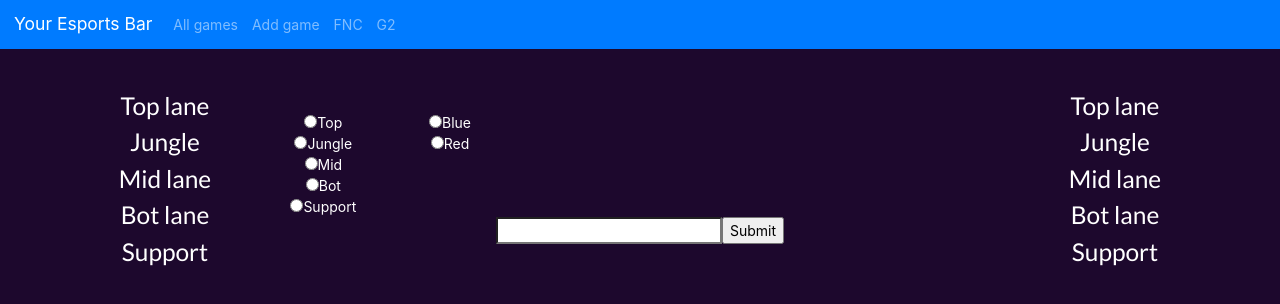
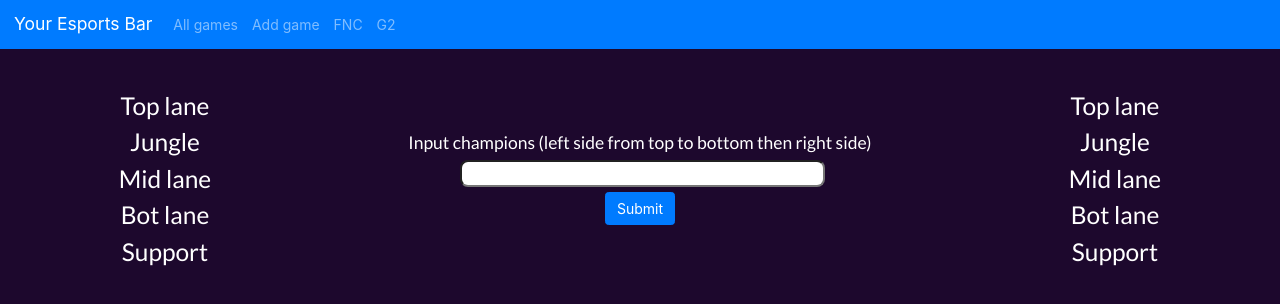
Before and after one commit to divakaivan/icc-games-ui, a React (Create React App) app: page /new in a window 1280 px wide. Shown: the top 304 px of the page. Built offline with nearby package versions, Linux system fonts and the light colour scheme.

Commit message:
adding modal for invalid champions

```diff
--- a/src/components/games/NewGame.js
+++ b/src/components/games/NewGame.js
@@ -2,13 +2,12 @@ import React, {useState} from "react";
 import "../../stylesheets/NewGame.css";
 import validChampions from "./CheckChampionValid";
 import ChampionPicked from "./ChampionPicked";
+import {Modal, Button} from "react-bootstrap";
 
 const NewGame = () => {
     const [champion, setChampion] = useState("");
     const [championsList, setChampionsList] = useState([]);
     const [invalidChampion, setInvalidChampion] = useState(false);
-    const [role, setRole] = useState("");
-    const [side, setSide] = useState("");
 
     const handleSubmit = e => {
         e.preventDefault();
@@ -18,45 +17,44 @@ const NewGame = () => {
             setInvalidChampion(true);
         }
     };
-    console.log(role);
+
     return (
         <div className="text-white mt-5 container">
             <div className="row center-block align-items-center text-center">
                 <div className="col-md-2">
                     {championsList[0] ? <ChampionPicked champion={championsList[0]}/> : (<h3>Top lane<br/></h3>)}
-                    {championsList[1] && role === "Jungle" && side === "Blue" ? <ChampionPicked champion={championsList[1]}/> : (<h3>Jungle<br/></h3>)}
-                    {championsList[2] && role === "Mid" && side === "Blue" ? <ChampionPicked champion={championsList[2]}/> : (<h3>Mid lane<br/></h3>)}
-                    {championsList[3] && role === "Bot" && side === "Blue" ? <ChampionPicked champion={championsList[3]}/> : (<h3>Bot lane<br/></h3>)}
-                    {championsList[4] && role === "Support" && side === "Blue" ? <ChampionPicked champion={championsList[4]}/> : (<h3>Support<br/></h3>)}
+                    {championsList[1] ? <ChampionPicked champion={championsList[1]}/> : (<h3>Jungle<br/></h3>)}
+                    {championsList[2] ? <ChampionPicked champion={championsList[2]}/> : (<h3>Mid lane<br/></h3>)}
+                    {championsList[3] ? <ChampionPicked champion={championsList[3]}/> : (<h3>Bot lane<br/></h3>)}
+                    {championsList[4] ? <ChampionPicked champion={championsList[4]}/> : (<h3>Support<br/></h3>)}
                 </div>
                 <div className="col-md-8">
-                    {invalidChampion ? (<div><h4 style={{color: "red"}}>Invalid Champion</h4><button onClick={()=>setInvalidChampion(false)}>OK</button></div>) : null}
-                    <div className="row">
-                        <div className="col-md-2">
-                            <form>
-                                <input type="radio" name="champ" value="Top" onClick={()=>setRole("Top")}/>Top<br/>
-                                <input type="radio" name="champ" value="Jungle" onClick={()=>setRole("Jungle")}/>Jungle<br/>
-                                <input type="radio" name="champ" value="Jungle" onClick={()=>setRole("Mid")}/>Mid<br/>
-                                <input type="radio" name="champ" value="Jungle" onClick={()=>setRole("Bot")}/>Bot<br/>
-                                <input type="radio" name="champ" value="Jungle" onClick={()=>setRole("Support")}/>Support<br/>
-                            </form>
-                        </div>
-                        <div className="col-md-2">
-                            <form>
-                                <input type="radio" name="champ" value="Top" onClick={()=>setSide("Blue")}/>Blue<br/>
-                                <input type="radio" name="champ" value="Jungle" onClick={()=>setRole("Red")}/>Red<br/>
-                            </form>
-                        </div>
-                    </div>
-                    <input type="text" value={champion} onChange={e=>setChampion(e.target.value)}/>
-                    <input type="submit" onClick={handleSubmit}/>
+                    {invalidChampion ?
+                        (
+                            <Modal animation={true} show={invalidChampion}>
+                                <Modal.Header closeButton>
+                                    <Modal.Title>Modal heading</Modal.Title>
+                                </Modal.Header>
+                                <Modal.Body>You entered an invalid champion: <strong>{champion}</strong></Modal.Body>
+                                <Modal.Footer>
+                                    <Button variant="secondary" onClick={() => setInvalidChampion(false)}>
+                                        Close
+                                    </Button>
+                                </Modal.Footer>
+                            </Modal>
+                        )
+                        : null}
+                    <h5>Input champions (left side from top to bottom then right side)</h5>
+                    <input type="text" className="input-champ" value={champion} onChange={e=>setChampion(e.target.value)}/>
+                    <br/>
+                    <Button variant="primary" type="submit" onClick={handleSubmit}>Submit</Button>
                 </div>
                 <div className="col-md-2">
-                    {championsList[5] && role === "Top" && side === "Red" ? <ChampionPicked champion={championsList[5]}/> : (<h3>Top lane<br/></h3>)}
-                    {championsList[6] && role === "Jungle" && side === "Red" ? <ChampionPicked champion={championsList[6]}/> : (<h3>Jungle<br/></h3>)}
-                    {championsList[7] && role === "Mid" && side === "Red" ? <ChampionPicked champion={championsList[7]}/> : (<h3>Mid lane<br/></h3>)}
-                    {championsList[8] && role === "Bot" && side === "Red" ? <ChampionPicked champion={championsList[8]}/> : (<h3>Bot lane<br/></h3>)}
-                    {championsList[9] && role === "Support" && side === "Red" ? <ChampionPicked champion={championsList[9]}/> : (<h3>Support<br/></h3>)}
+                    {championsList[5] ? <ChampionPicked champion={championsList[5]}/> : (<h3>Top lane<br/></h3>)}
+                    {championsList[6] ? <ChampionPicked champion={championsList[6]}/> : (<h3>Jungle<br/></h3>)}
+                    {championsList[7] ? <ChampionPicked champion={championsList[7]}/> : (<h3>Mid lane<br/></h3>)}
+                    {championsList[8] ? <ChampionPicked champion={championsList[8]}/> : (<h3>Bot lane<br/></h3>)}
+                    {championsList[9] ? <ChampionPicked champion={championsList[9]}/> : (<h3>Support<br/></h3>)}
                 </div>
             </div>
         </div>
--- a/src/stylesheets/NewGame.css
+++ b/src/stylesheets/NewGame.css
@@ -4,3 +4,12 @@
     margin-right: auto;
     z-index: -2;
 }
+
+.input-champ {
+    box-shadow: none;
+    border-radius: 8px;
+    outline: none;
+    margin-left: 5px;
+    margin-bottom: 5px;
+    width: 50%;
+}
```
